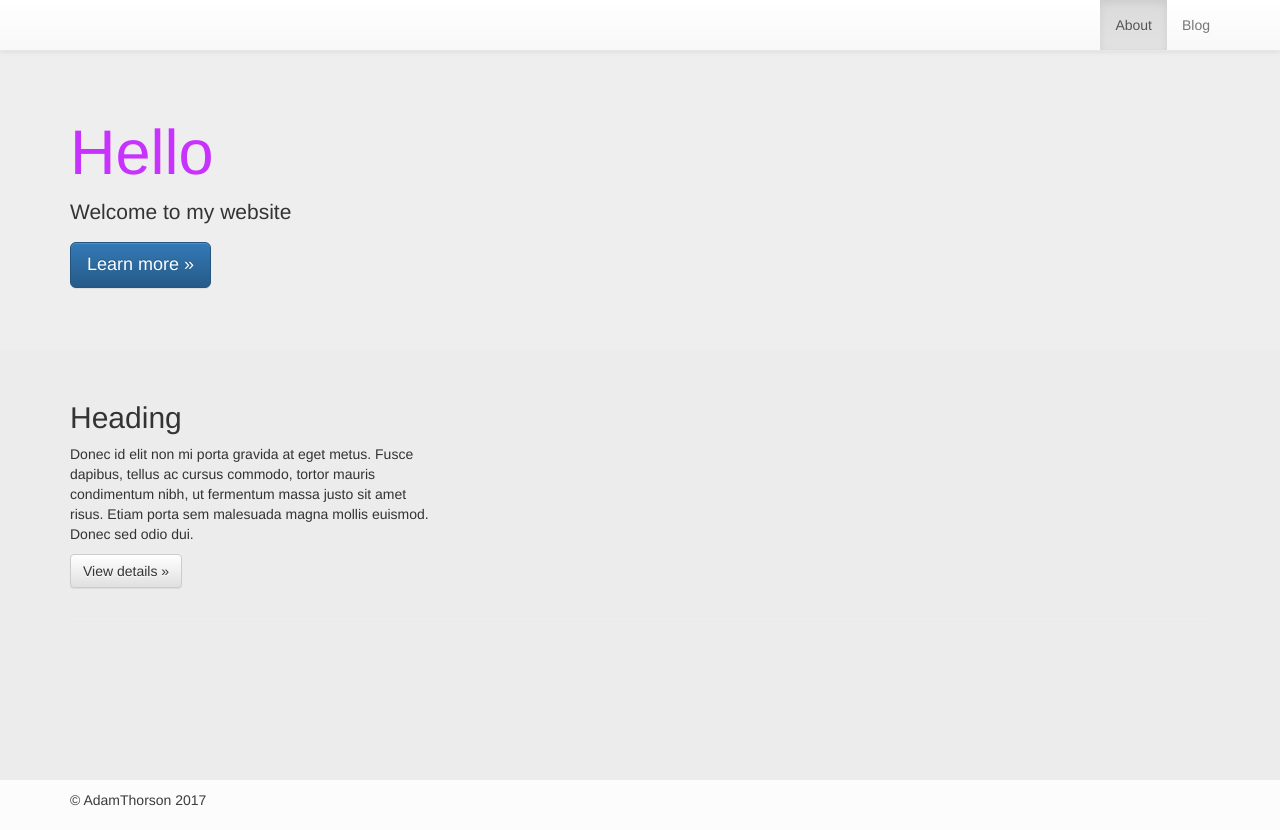
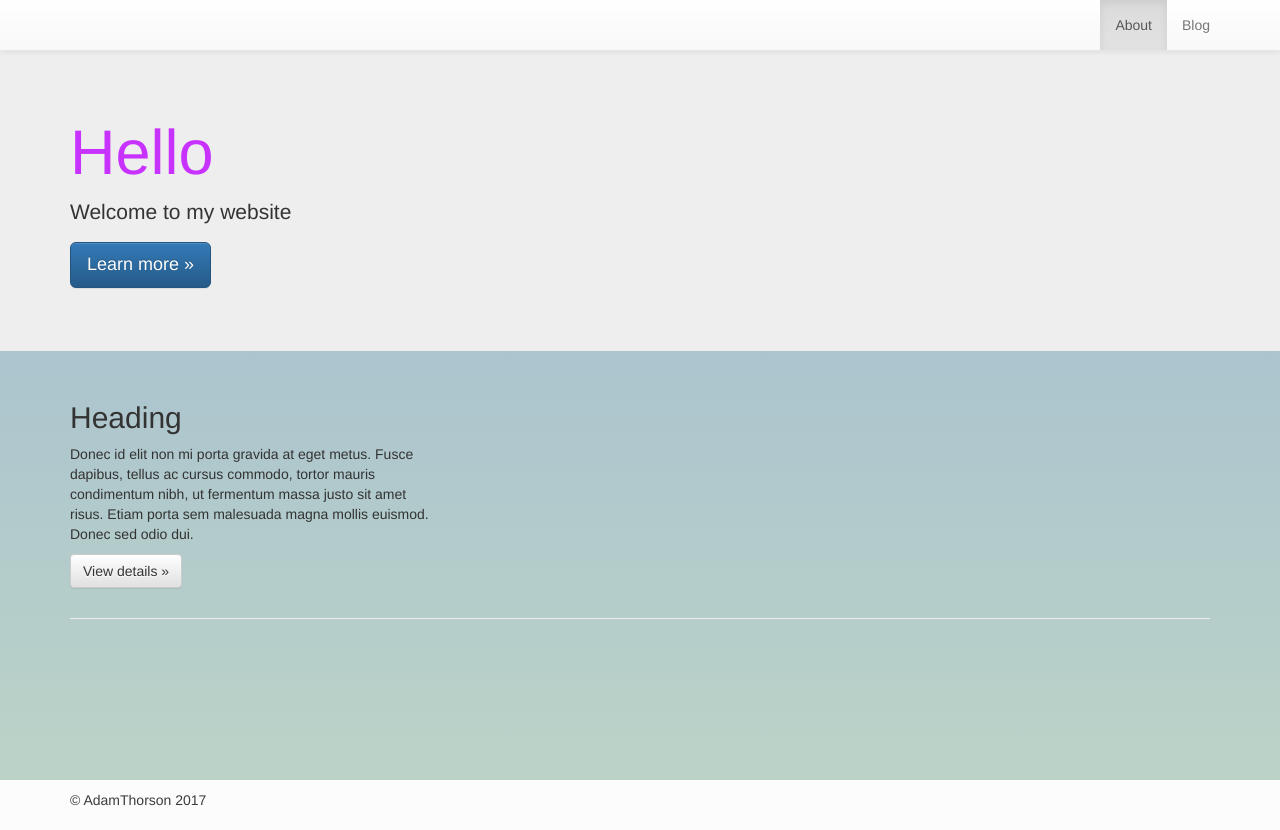
Before and after one commit to ElQuintoViento/Blog, a Django app: page / in a window 1280 px wide. Run offline with Django 3.2, Linux system fonts and the light colour scheme; some libraries are stand-ins or nearby versions.

Commit message:
gradient background of body and fill_page

```diff
--- a/adamthorson/static/css/main.css
+++ b/adamthorson/static/css/main.css
@@ -5,7 +5,15 @@
 
 body {
     min-height: 100%;
-    background-color: #ececec;
+    /*background-color: #ececec;*/
+    background: rgba(161,186,211,1);
+    background: -moz-linear-gradient(top, rgba(161,186,211,1) 0%, rgba(187,211,199,1) 100%);
+    background: -webkit-gradient(left top, left bottom, color-stop(0%, rgba(161,186,211,1)), color-stop(100%, rgba(187,211,199,1)));
+    background: -webkit-linear-gradient(top, rgba(161,186,211,1) 0%, rgba(187,211,199,1) 100%);
+    background: -o-linear-gradient(top, rgba(161,186,211,1) 0%, rgba(187,211,199,1) 100%);
+    background: -ms-linear-gradient(top, rgba(161,186,211,1) 0%, rgba(187,211,199,1) 100%);
+    background: linear-gradient(to bottom, rgba(161,186,211,1) 0%, rgba(187,211,199,1) 100%);
+    filter: progid:DXImageTransform.Microsoft.gradient( startColorstr='#a1bad3', endColorstr='#bbd3c7', GradientType=0 );
 }
 
 .title_xlarge, .title_large, .title_medium, .title_small{
@@ -132,7 +140,15 @@
     height: auto !important;
     height: 100%;
     margin: 0 auto 0px;
-    background-color: #ececec;
+    /*background-color: #ececec;*/
+    background: rgba(161,186,211,1);
+    background: -moz-linear-gradient(top, rgba(161,186,211,1) 0%, rgba(187,211,199,1) 100%);
+    background: -webkit-gradient(left top, left bottom, color-stop(0%, rgba(161,186,211,1)), color-stop(100%, rgba(187,211,199,1)));
+    background: -webkit-linear-gradient(top, rgba(161,186,211,1) 0%, rgba(187,211,199,1) 100%);
+    background: -o-linear-gradient(top, rgba(161,186,211,1) 0%, rgba(187,211,199,1) 100%);
+    background: -ms-linear-gradient(top, rgba(161,186,211,1) 0%, rgba(187,211,199,1) 100%);
+    background: linear-gradient(to bottom, rgba(161,186,211,1) 0%, rgba(187,211,199,1) 100%);
+    filter: progid:DXImageTransform.Microsoft.gradient( startColorstr='#a1bad3', endColorstr='#bbd3c7', GradientType=0 );
 }
 
 .footer {
```
